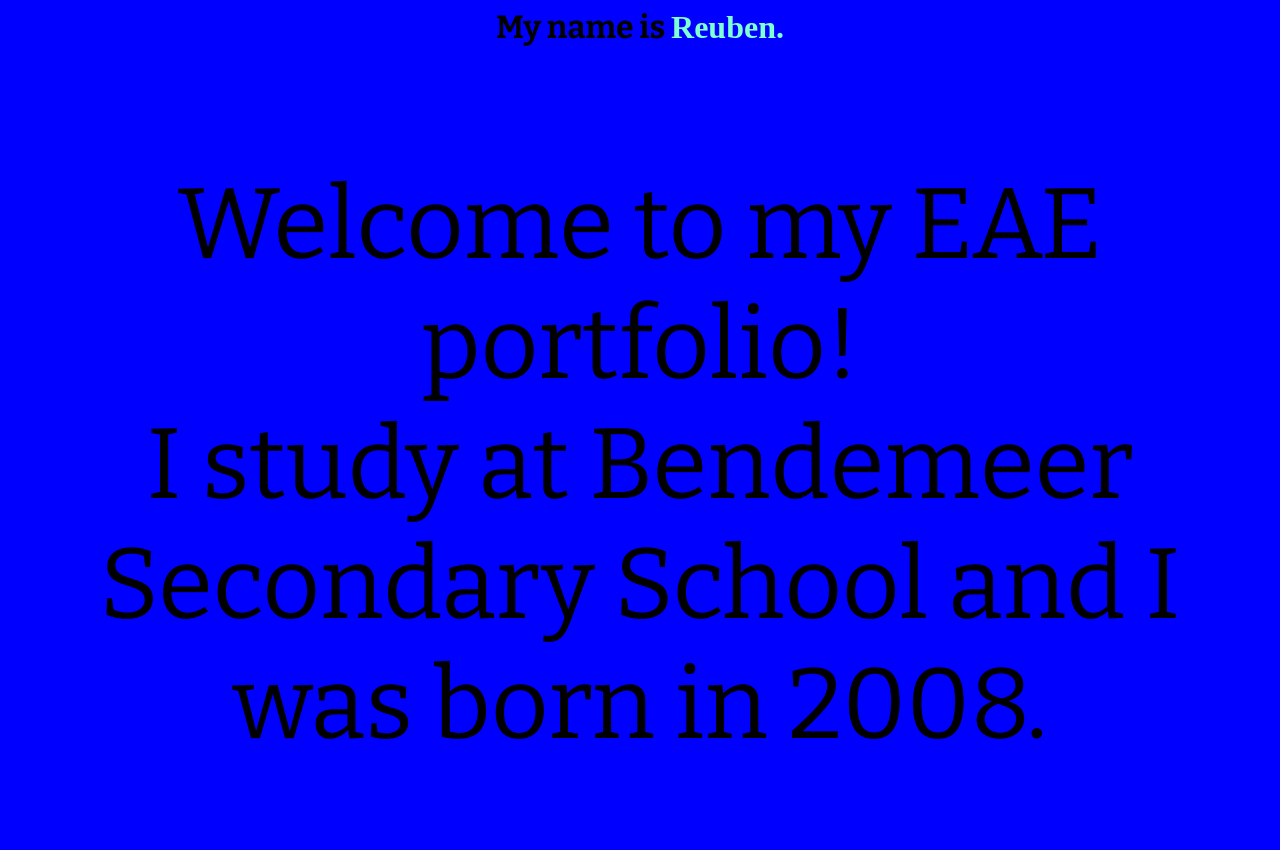
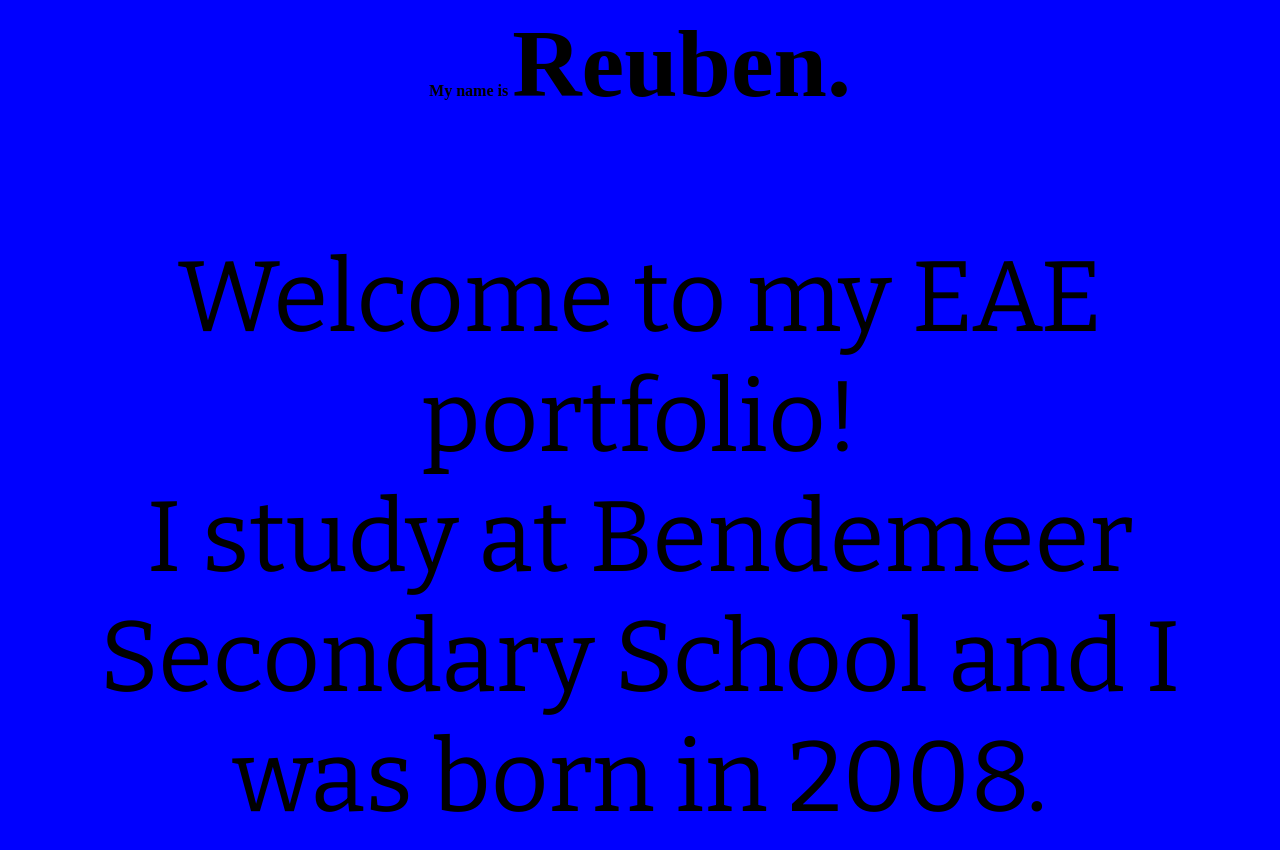
Before and after one commit to ReubenEAE/reubeneae.github.io, a plain HTML site: page index.html in a window 1280 px wide. Drawn offline with Linux system fonts and the light colour scheme.

Commit message:
title head

```diff
--- a/index.html
+++ b/index.html
@@ -19,11 +19,14 @@
     <title>MY EAE PORTFOLIO</title>
 </head>
 
+
 <body>
-    <h1>My name is <strong class="myName">Reuben.</strong></h1>
+
+    <h1 class="MyNameIs">My name is <strong class="myName">Reuben.</strong></h1>
     <br>
     <p class="intro-para">Welcome to my EAE portfolio!<br>I study at Bendemeer Secondary School and I was born in 2008. </p>
 
 </body>
 
+
 </html>
--- a/indexCSS.css
+++ b/indexCSS.css
@@ -14,8 +14,20 @@
     box-sizing: content-box;
     max-width: 100% ;
     max-height: 100% ;
-    margin:auto
+    margin:auto;
+    font-size: 4rem;
+}
 
+.myName {
+    font-family: bitteritalics;
+    color: inherit;
+    font-size: 6rem;
+}
+
+.MyNameIs{
+    font-family: inherit;
+    color: inherit;
+    font-size: inherit;
 }
 
 .intro-para {
@@ -24,12 +36,6 @@
     font-size: 100px;
 }
 
-.myName {
-    font-family: bitteritalics;
-    text-align:center;
-    color: aquamarine;
-}
-
 html{
     background-color: blue;
 }
```
